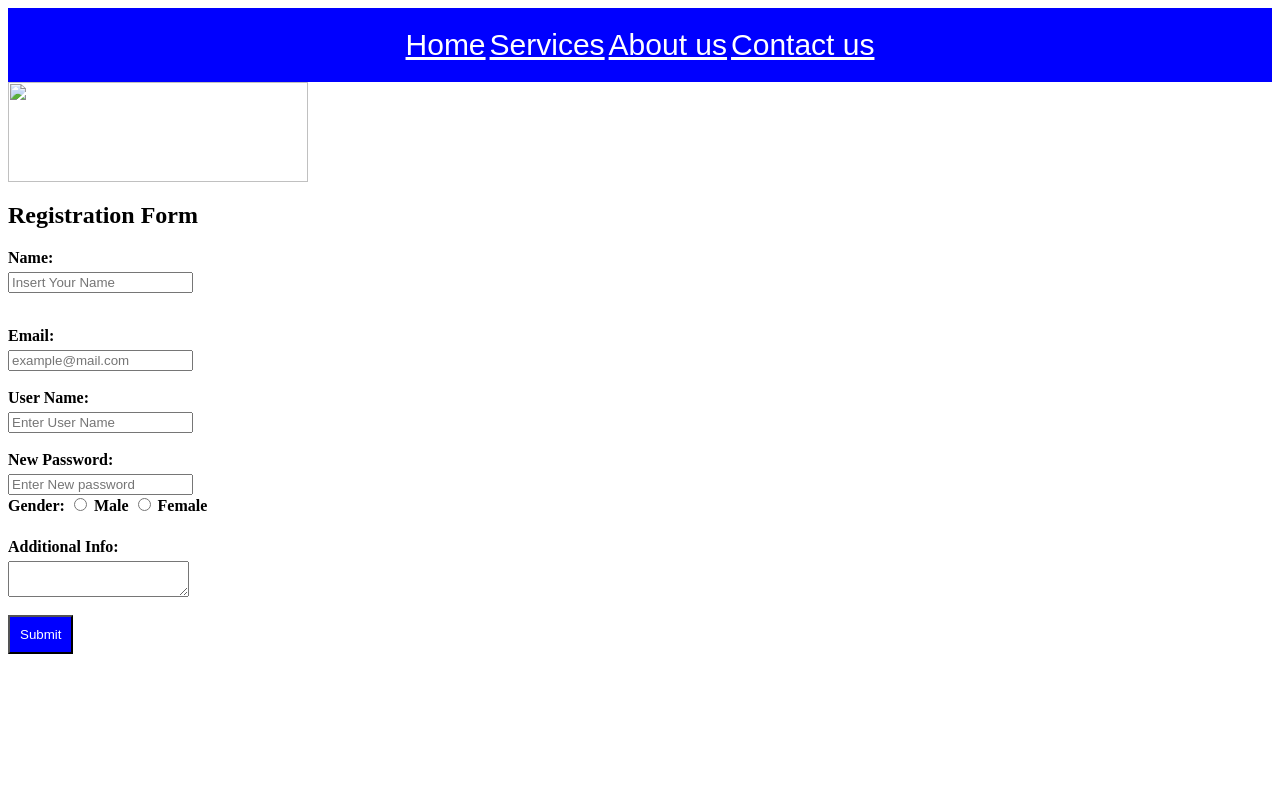
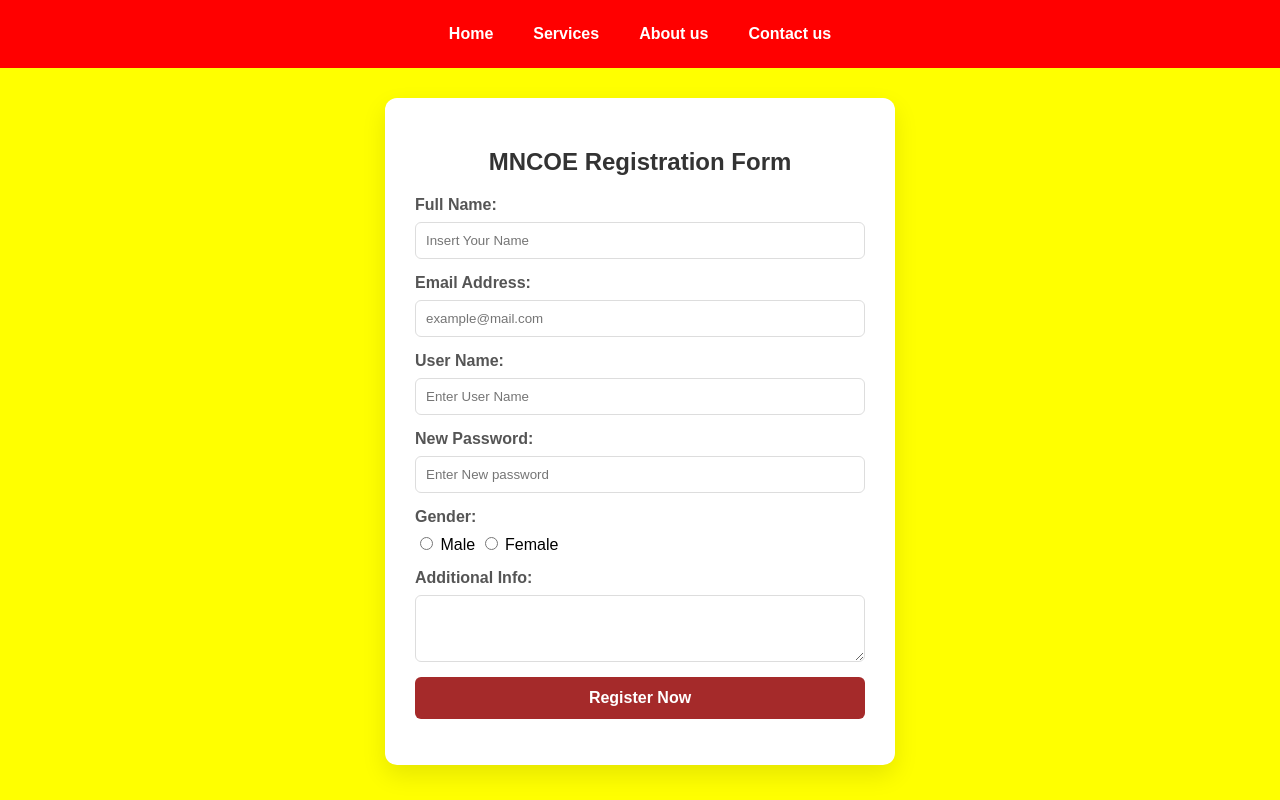
Before and after one commit to anjanavidanage4-svg/anjana, a plain HTML site: page index.html in a window 1280 px wide. Drawn offline with Linux system fonts and the light colour scheme; files whose address does not match are found by name.

Commit message:
Add files via upload

```diff
--- a/index.html
+++ b/index.html
@@ -1,56 +1,149 @@
 <html>
 <head>
-		<title>navbar</title>
-				<link rel="stylesheet" href="F:\NCOEEntry2017\style.css">
+    <meta charset="UTF-8">
+    <meta name="viewport" content="width=device-width, initial-scale=1.0">
+    <title>Professional Registration Form</title>
+    <style>
+
+        body {
+            font-family: arial;
+            background: yellow;
+            margin: 0;
+            display: flex;
+            flex-direction: column;
+            align-items: center;
+            min-height: 100vh;
+        }
+
+
+        .navbar {
+            background-color: red;
+            width: 100%;
+            overflow: hidden;
+            display: flex;
+            justify-content: center;
+            padding: 15px ;
+        }
+
+        .navbar a {
+            color: white;
+            text-decoration: none;
+            padding: 10px 20px;
+            font-weight: bold;
+            transition: 0.3s;
+        }
+
+
+
+        .form-container {
+            background: white;
+            padding: 30px;
+            border-radius: 12px;
+            box-shadow: 0 10px 25px rgba(0,0,0,0.1);
+            max-width: 450px;
+            width: 100%;
+            margin-top: 30px;
+        }
+
+        h2 {
+            text-align: center;
+            color: #333;
+            margin-bottom: 20px;
+        }
+
+        .input-group {
+            margin-bottom: 15px;
+        }
+
+        label {
+            display: block;
+            margin-bottom: 8px;
+            font-weight: 600;
+            color: #555;
+        }
+
+        input[type="text"],
+        input[type="email"],
+        input[type="password"],
+        textarea {
+            width: 100%;
+            padding: 10px;
+            border: 1px solid #ddd;
+            border-radius: 6px;
+            box-sizing: border-box;
+        }
+
+
+        .gender-group {
+            margin: 15px 0;
+        }
+
+
+        button {
+            width: 100%;
+            background-color: brown;
+            color: white;
+            padding: 12px;
+            border: none;
+            border-radius: 6px;
+            cursor: pointer;
+            font-size: 16px;
+            font-weight: bold;
+        }
+
+        button:hover {
+            background-color: blue;
+        }
+    </style>
 </head>
 <body>
+
 <nav class="navbar">
     <a href="Home.html">Home</a>
     <a href="Services.html">Services</a>
     <a href="About.html">About us</a>
     <a href="Contact.html">Contact us</a>
 </nav>
-<img src="F:\Anjana ICT-009\10.02.2026\abc.jpg" width="300" height="100">
-    <style>
- { background: white; padding: 20px; border: 8px; max-width: 500px; }
-      label { display: block; margin-bottom: 5px; font-weight: bold; }
-	  {width: padding: 8px; border: 1px solid #ccc; border-radius: 4px; box-sizing: border-box;}
-	   button { background-color: blue; color: white; padding: 10px;}
-    </style>
-<div class="form">
-	<div class="container">
-    <h2>Registration Form</h2>
+
+<div class="form-container">
+    <h2>MNCOE Registration Form</h2>
+
     <form action="/submit-form" method="POST">
 
-            <label for="name">Name:</label>
+        <div class="input-group">
+            <label for="name">Full Name:</label>
             <input type="text" id="name" name="user_name" placeholder="Insert Your Name" required>
         </div>
-		<br>
-            <label for="email">Email:</label>
+
+        <div class="input-group">
+            <label for="email">Email Address:</label>
             <input type="email" id="email" name="user_email" placeholder="example@mail.com" required>
         </div>
-				<br>
-            <label for="user_name">User Name:</label>
-            <input type="user_name" id="User name" name="user_name" placeholder="Enter User Name " required>
+
+        <div class="input-group">
+            <label for="username">User Name:</label>
+            <input type="text" id="username" name="username" placeholder="Enter User Name" required>
         </div>
-		<br>
-				<br>
+
+        <div class="input-group">
             <label for="password">New Password:</label>
             <input type="password" id="password" name="password" placeholder="Enter New password" required>
         </div>
-		<br>
-           <label>Gender:
+
+        <div class="gender-group">
+            <label>Gender:</label>
             <input type="radio" id="male" name="gender" value="male"> Male
-            <input type="radio" id="female" name="gender" value="female"> Female</label>
-</label>
-		<br>
+            <input type="radio" id="female" name="gender" value="female"> Female
+        </div>
+
+        <div class="input-group">
             <label for="message">Additional Info:</label>
-            <textarea id="message" name="user_message" ></textarea>
-        </div> <br>
-				<br>
-       <button type="submit">Submit</button>
+            <textarea id="message" name="user_message" rows="3"></textarea>
+        </div>
 
-
+        <button type="submit">Register Now</button>
+    </form>
+</div>
 
 </body>
 </html>
```
Lines whose indentation alone changed are shown as unchanged.
